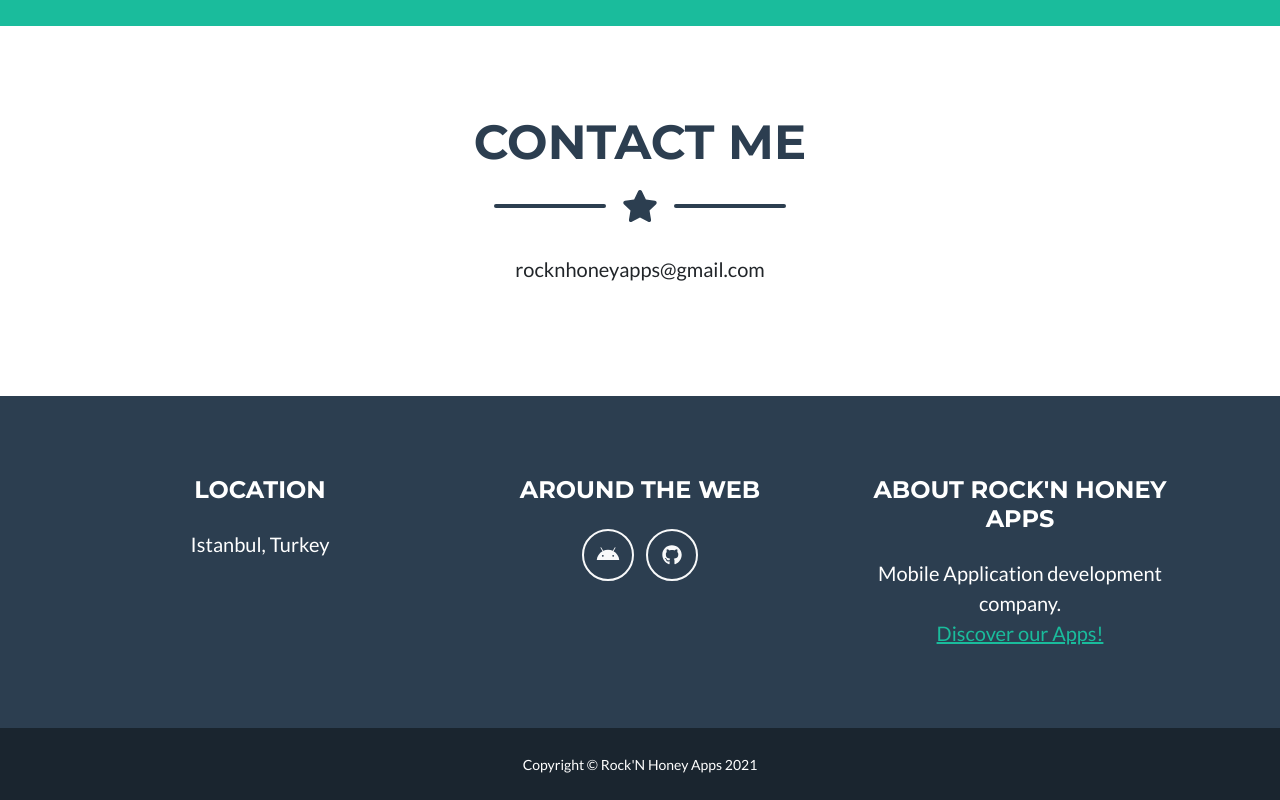
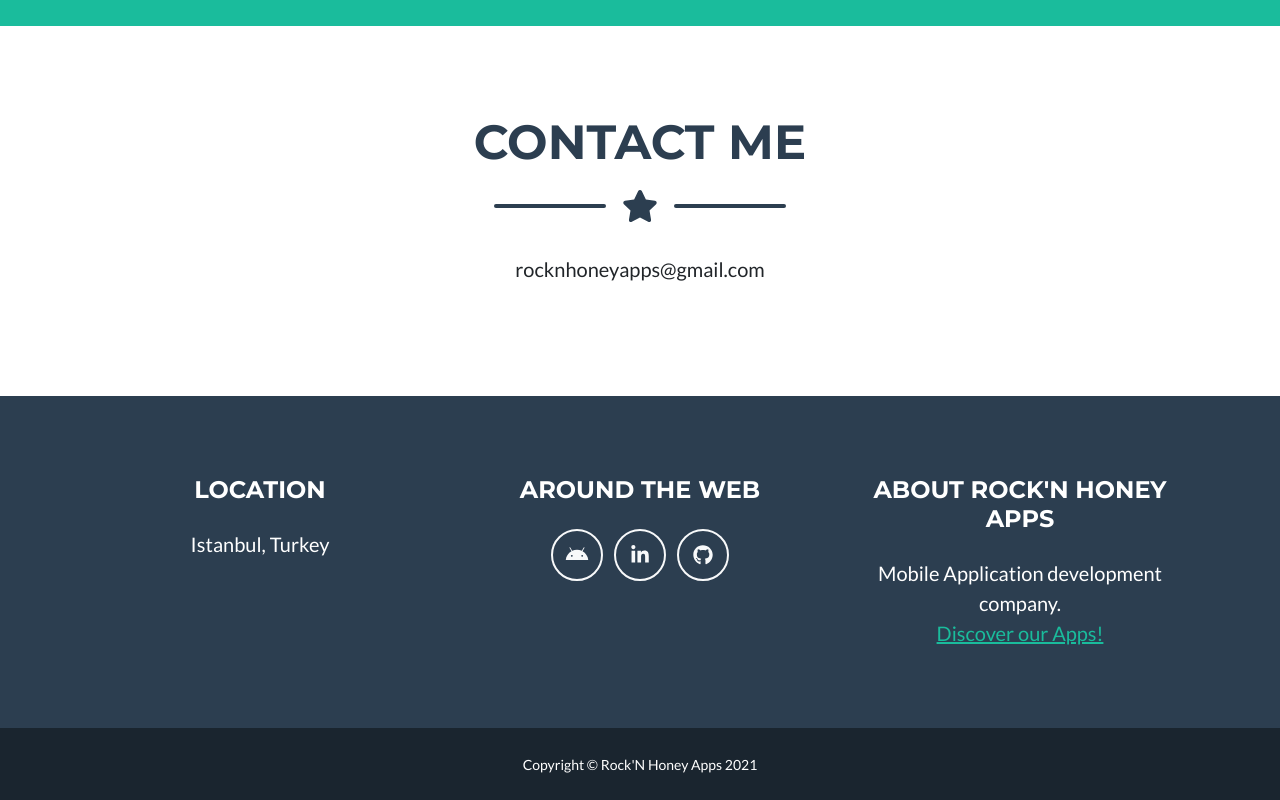
Before and after one commit to tunaateskoc/rocknhoney, a plain HTML site: page index.html in a window 1280 px wide. Shown: the part 1960-2760 px from the top of the page. Drawn offline with nearby package versions, Linux system fonts and the light colour scheme.

Commit message:
Update index.html

```diff
--- a/index.html
+++ b/index.html
@@ -144,6 +144,7 @@
                     <div class="col-lg-4 mb-5 mb-lg-0">
                         <h4 class="text-uppercase mb-4">Around the Web</h4>
                         <a class="btn btn-outline-light btn-social mx-1" href="https://play.google.com/store/apps/developer?id=Rock+%27N+Honey+Apps"><i class="fab fa-fw fa-android"></i></a>
+                        <a class="btn btn-outline-light btn-social mx-1" href="https://www.linkedin.com/in/tunaateskoc/"><i class="fab fa-fw fa-linkedin-in"></i></a>
                         <a class="btn btn-outline-light btn-social mx-1" href="https://github.com/tunaateskoc"><i class="fab fa-fw fa-github"></i></a>
                     </div>
                     <!-- Footer About Text-->
```
